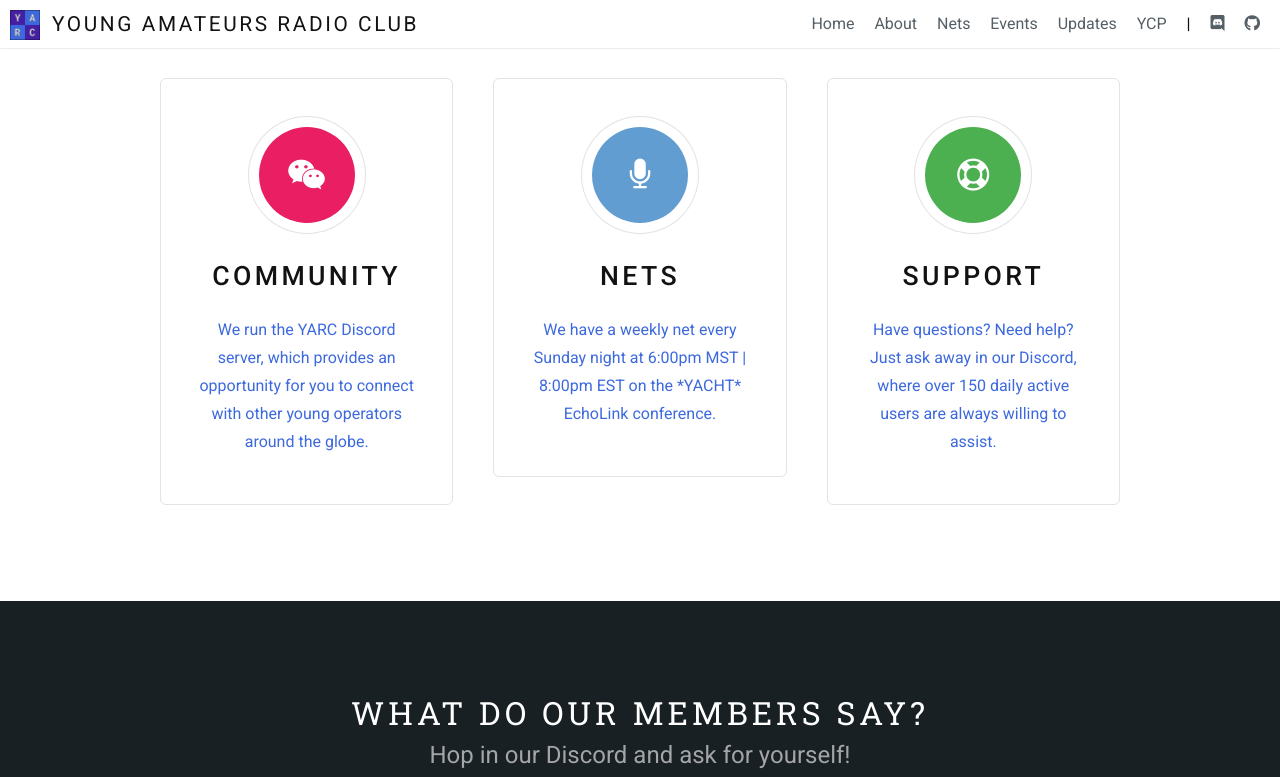
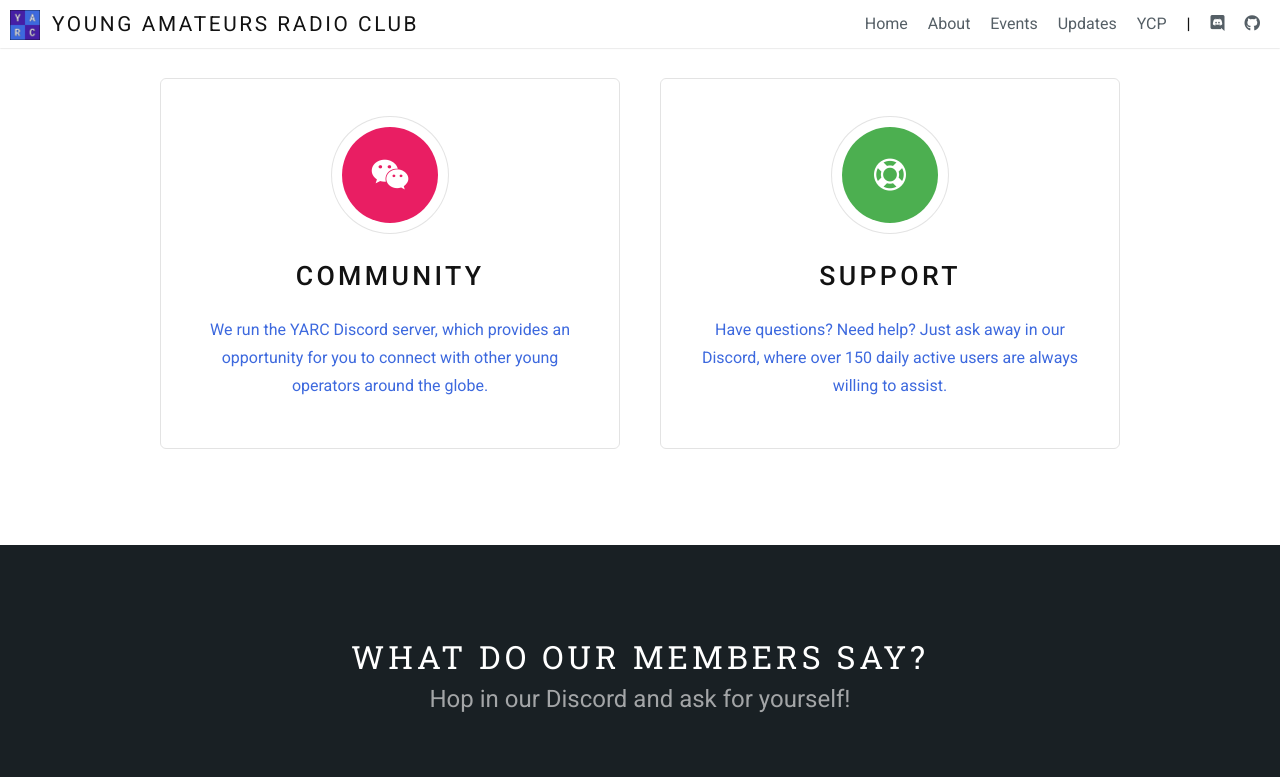
Before and after one commit to young-amateurs-rc/yarc-website, a Jekyll site: the page built from index.html, in a window 1280 px wide and 900 px high, scrolled down 593 px, cut to the strip 0-777 px from the top of the window. Built offline with Jekyll 4.4.1, drawn with Linux system fonts in a browser that asks for light colours; nearby versions of some CDN libraries.

Commit message:
hide nets page (for now)

```diff
--- a/_includes/footer.html
+++ b/_includes/footer.html
@@ -14,9 +14,9 @@
                         <div class="6u">
                             <h3>Contact Us</h3>
                             <ul class="alt">
-                                <li><a href="mailto:{{site.email}}">Email</a></li>
-                                <li><a href={{site.discord}}>Discord</a></li>
-                                <li><a href={{site.github}}>Github</a></li>
+                                <li><a href="mailto:{{site.email}}"><i class="icon fa-envelope"></i> Email</a></li>
+                                <li><a href={{site.discord}}><i class="fab fa-discord"></i> Discord</a></li>
+                                <li><a href={{site.github}}><i class="icon fa-github"></i> Github</a></li>
                             </ul>
                         </div>
                     </div>
--- a/_includes/header.html
+++ b/_includes/header.html
@@ -9,7 +9,7 @@
         <ul>
             <li><a href="{{ site.baseurl }}/">Home</a></li>
             <li><a href="{{ site.baseurl }}/about">About</a></li>
-            <li><a href="{{ site.baseurl }}/nets">Nets</a></li>
+            <!--<li><a href="{{ site.baseurl }}/nets">Nets</a></li>-->
             <li><a href="{{ site.baseurl }}/events">Events</a></li>
             <li><a href="{{ site.baseurl }}/blog">Updates</a></li>
             <li><a href="{{ site.baseurl }}/ycp">YCP</a></li>
--- a/index.html
+++ b/index.html
@@ -10,7 +10,8 @@ layout: landing-page
                 </header>
                 <div class="container">
                     <div class="row">
-                        <div class="4u">
+                        <!-- <div class="4u"> -->
+                        <div class="6u">
                             <a href="{{ site.discord }}" class="box-link">
                             <section class="special box">
                                 <i class="icon fa-wechat major" style="background-color:#e91e63"></i>
@@ -19,7 +20,7 @@ layout: landing-page
                             </section>
                             </a>
                         </div>
-                        <div class="4u">
+                        <!--<div class="4u">
                             <a href="{{ site.baseurl }}/nets" class="box-link">
                             <section class="special box">
                                 <i class="icon fa-microphone major" style="background-color:#000bcd4"></i>
@@ -27,8 +28,9 @@ layout: landing-page
                                 <p>We have a weekly net every Sunday night at 6:00pm MST | 8:00pm EST on the *YACHT* EchoLink conference.</p>
                             </section>
                             </a>
-                        </div>
-                        <div class="4u">
+                        </div>-->
+                        <!-- <div class="4u"> -->
+                        <div class="6u">
                             <a href="{{ site.discord }}" class="box-link">
                             <section class="special box">
                                 <i class="icon fa-support major" style="background-color:#4caf50"></i>
```
Also changed, not shown: nets.md (+1 -0 lines).
